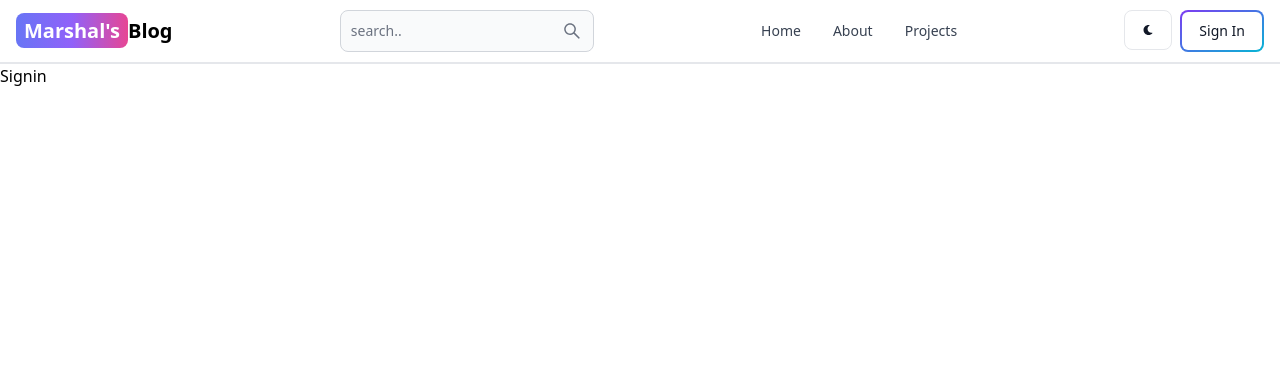
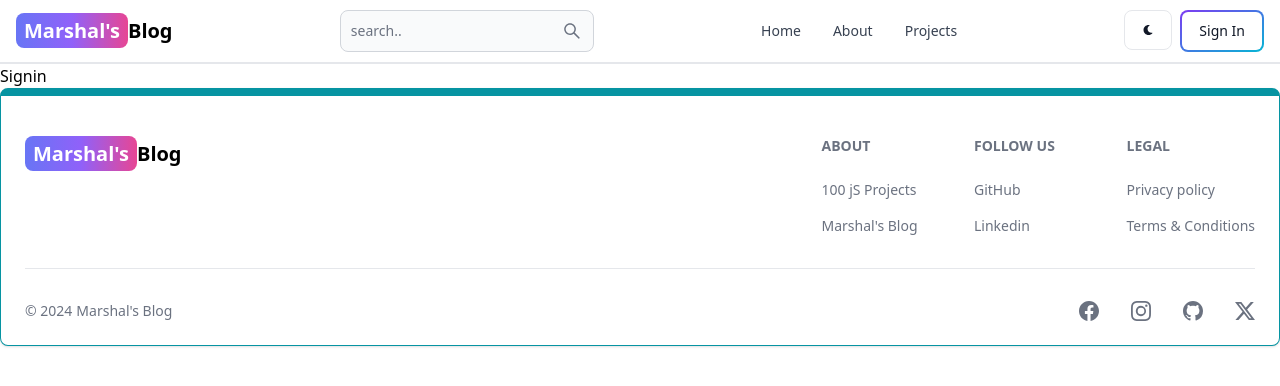
Before and after one commit to vishal862/blog-app, a React (Vite) app in the folder Frontend/: page /sign-in in a window 1280 px wide. Shown: the top 386 px of the page. Built offline with nearby package versions, Linux system fonts and the light colour scheme.

Commit message:
footer component

```diff
--- a/Frontend/src/App.jsx
+++ b/Frontend/src/App.jsx
@@ -7,6 +7,7 @@
 import Signup from './pages/Signup'
 import Signin from './pages/Signin'
 import Header from './components/Header'
+import FooterCode from './components/Footer'
 
 export default function App() {
   return (
@@ -20,6 +21,7 @@
         <Route path='/sign-up' element={<Signup/>}/>
         <Route path='/sign-in' element={<Signin/>}/>
       </Routes>
+      <FooterCode/>
     </BrowserRouter>
   )
 }
--- /dev/null
+++ b/Frontend/src/components/Footer.jsx
@@ -0,0 +1,81 @@
+import React from "react";
+import { Footer } from "flowbite-react";
+import { Link } from "react-router-dom";
+import {Bs0Circle, BsFacebook, BsGithub, BsInstagram, BsTwitterX} from 'react-icons/bs'
+
+export default function FooterCode() {
+  return (
+    <Footer container className="border border-t-8 border-teal-500">
+      <div className="w-full max-w-7xl mx-auto">
+        <div className="grid w-full justify-between sm:flex md:grid-cols-1">
+          <div className="mt-5">
+            <Link
+              to="/"
+              className="self-center whitespace-nowrap text-lg sm:text-xl font-semibold dark:text-white"
+            >
+              <span className="px-2 py-1 bg-gradient-to-r from-indigo-500 via-purple-500 to-pink-500 rounded-lg text-white">
+                Marshal's
+              </span>
+              Blog
+            </Link>
+          </div>
+          <div className="grid grid-cols-2 gap-8 mt-4 sm:grid-cols-3 sm:gap-6">
+            <div>
+              <Footer.Title
+                title="About"
+                target="_blank"
+                rel="noopener noreferrer"
+              />
+              <Footer.LinkGroup col>
+                <Footer.Link href="https://www.100jsprojects.com/">
+                  100 jS Projects
+                </Footer.Link>
+                <Footer.Link href="#">Marshal's Blog</Footer.Link>
+              </Footer.LinkGroup>
+            </div>
+            <div>
+              <Footer.Title
+                title="follow us"
+                target="_blank"
+                rel="noopener noreferrer"
+              />
+              <Footer.LinkGroup col>
+                <Footer.Link href="https://www.github.com/vishal862">
+                  GitHub
+                </Footer.Link>
+                <Footer.Link href="https://www.linkedin.com/in/vishal-devkate-94131a28a/">
+                  Linkedin
+                </Footer.Link>
+              </Footer.LinkGroup>
+            </div>
+            <div>
+              <Footer.Title
+                title="Legal"
+                target="_blank"
+                rel="noopener noreferrer"
+              />
+              <Footer.LinkGroup col>
+                <Footer.Link href="#">
+                  Privacy policy
+                </Footer.Link>
+                <Footer.Link href="#">
+                  Terms &amp; Conditions
+                </Footer.Link>
+              </Footer.LinkGroup>
+            </div>
+          </div>
+        </div>
+        <Footer.Divider/>
+        <div className="w-full sm:flex sm:justify-between sm:items-center">
+          <Footer.Copyright href="#" by="Marshal's Blog" year={new Date().getFullYear()}/>
+          <div className=" flex gap-8 mt-4 sm:mt-0 sm:justify-center">
+            <Footer.Icon href="#" icon={BsFacebook}/>
+            <Footer.Icon href="#" icon={BsInstagram}/>
+            <Footer.Icon href="#" icon={BsGithub}/>
+            <Footer.Icon href="#" icon={BsTwitterX}/>
+          </div>
+        </div>
+      </div>
+    </Footer>
+  );
+}
```
